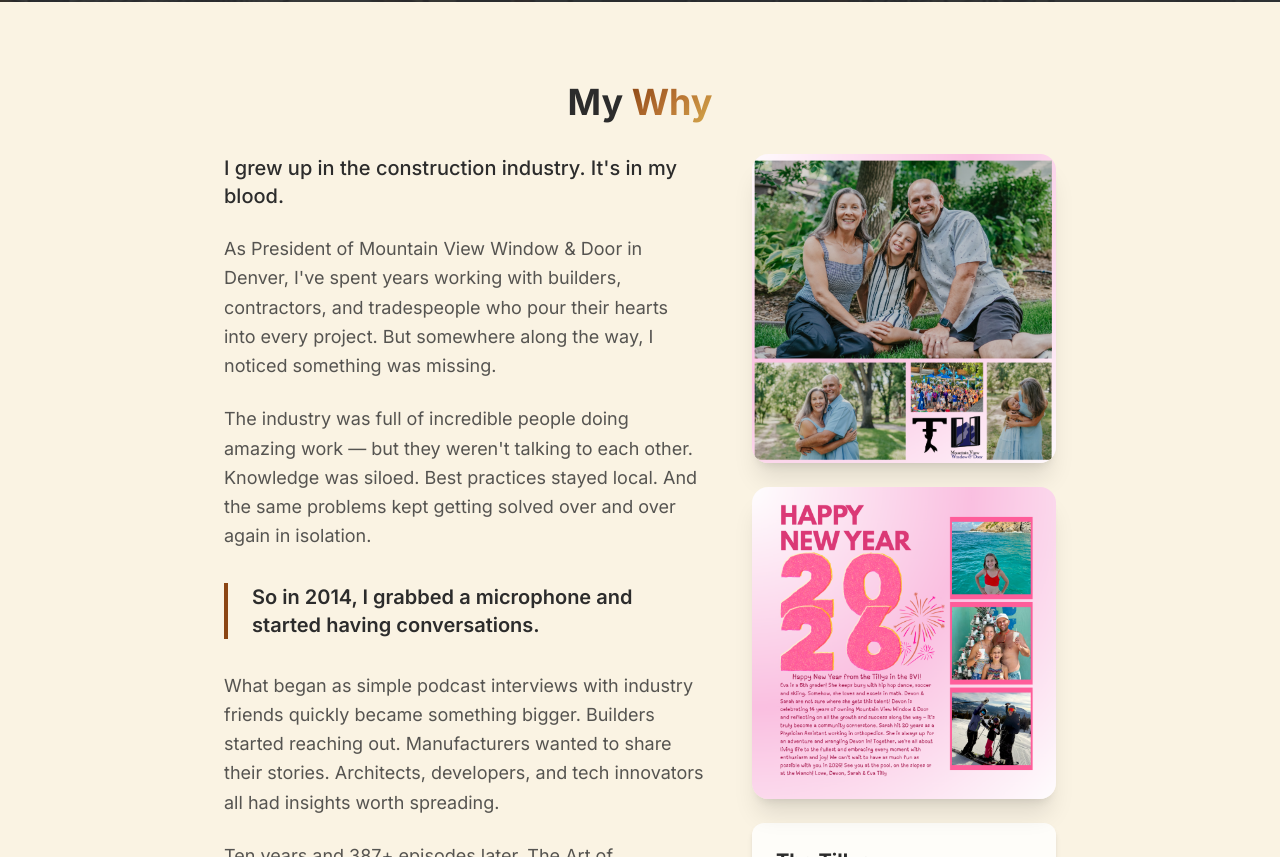
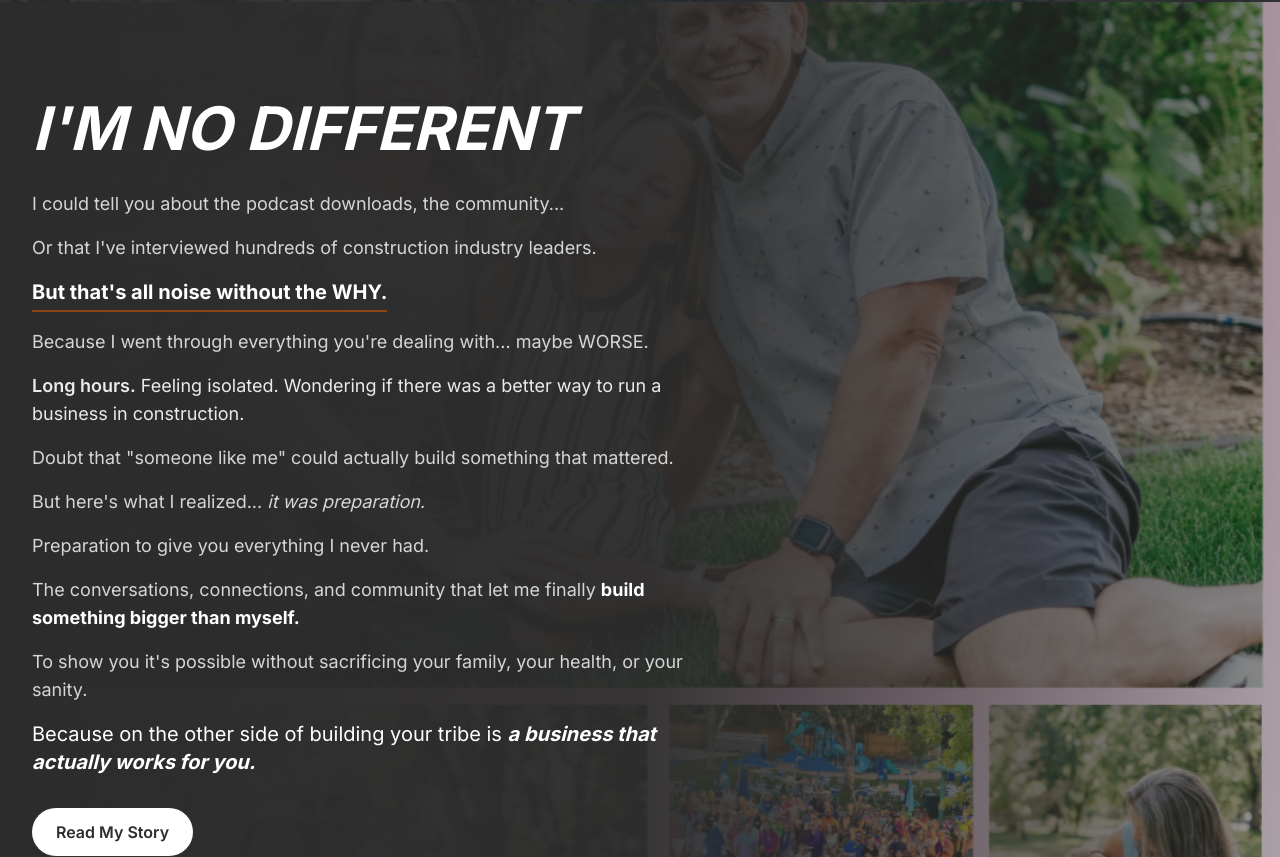
Before and after one commit to HummingAgent/aoc-website, a Next.js app: page /about in a window 1280 px wide. Shown: the part 963-1820 px from the top of the page. Built offline with nearby package versions, Linux system fonts and the light colour scheme; a web font is replaced by a local one.

Commit message:
feat: Add Dan Martell style 'I'M NO DIFFERENT' section
- Dark background with family image overlay
- Dramatic narrative text on left
- 'Read My Story' CTA button
- More emotional, personal storytelling

```diff
--- a/src/app/about/page.tsx
+++ b/src/app/about/page.tsx
@@ -212,18 +212,87 @@ export default function AboutPage() {
         </div>
       </section>
 
-      {/* My Story Section - Narrative Style */}
-      <section className="py-20 bg-sand-light">
+      {/* I'M NO DIFFERENT Section - Dan Martell Style */}
+      <section className="relative py-24 overflow-hidden">
+        {/* Dark background with family image */}
+        <div className="absolute inset-0">
+          <Image
+            src="/images/devon-family.png"
+            alt="The Tilly Family"
+            fill
+            className="object-cover object-right"
+          />
+          <div className="absolute inset-0 bg-gradient-to-r from-charcoal via-charcoal/95 to-charcoal/40" />
+        </div>
+
+        <div className="relative mx-auto max-w-7xl px-4 sm:px-6 lg:px-8">
+          <motion.div
+            initial={{ opacity: 0, x: -30 }}
+            whileInView={{ opacity: 1, x: 0 }}
+            transition={{ duration: 0.6 }}
+            viewport={{ once: true }}
+            className="max-w-2xl"
+          >
+            <h2 className="text-4xl md:text-5xl lg:text-6xl font-bold text-white font-playfair italic mb-8">
+              I'M NO DIFFERENT
+            </h2>
+
+            <div className="space-y-4 text-white/80 text-lg">
+              <p>I could tell you about the podcast downloads, the community...</p>
+              <p>Or that I've interviewed hundreds of construction industry leaders.</p>
+
+              <p className="text-white font-bold text-xl border-b-2 border-rust inline-block pb-1">
+                But that's all noise without the WHY.
+              </p>
+
+              <p>Because I went through everything you're dealing with... maybe WORSE.</p>
+
+              <p className="text-white/90">
+                <span className="font-semibold">Long hours.</span> Feeling isolated. Wondering if there was a better way to run a business in construction.
+              </p>
+
+              <p>Doubt that "someone like me" could actually build something that mattered.</p>
+
+              <p>But here's what I realized... <span className="italic">it was preparation.</span></p>
+
+              <p>Preparation to give you everything I never had.</p>
+
+              <p>
+                The conversations, connections, and community that let me finally{" "}
+                <span className="text-white font-bold">build something bigger than myself.</span>
+              </p>
+
+              <p>
+                To show you it's possible without sacrificing your family, your health, or your sanity.
+              </p>
+
+              <p className="text-white text-xl">
+                Because on the other side of building your tribe is{" "}
+                <span className="font-bold italic">a business that actually works for you.</span>
+              </p>
+            </div>
+
+            <Link
+              href="#my-story"
+              className="inline-flex items-center gap-2 bg-white text-charcoal px-6 py-3 rounded-full font-semibold hover:bg-rust hover:text-white transition-colors mt-8"
+            >
+              Read My Story
+            </Link>
+          </motion.div>
+        </div>
+      </section>
+
+      {/* My Story Details */}
+      <section id="my-story" className="py-20 bg-sand-light">
         <div className="mx-auto max-w-4xl px-4 sm:px-6 lg:px-8">
           <motion.div
             initial={{ opacity: 0, y: 20 }}
             whileInView={{ opacity: 1, y: 0 }}
             transition={{ duration: 0.6 }}
             viewport={{ once: true }}
-            className="prose prose-lg max-w-none"
           >
-            <h2 className="text-3xl md:text-4xl font-bold text-charcoal font-playfair mb-8 text-center">
-              My <span className="text-gradient">Why</span>
+            <h2 className="text-3xl md:text-4xl font-bold text-charcoal font-playfair mb-8">
+              The Full <span className="text-gradient">Story</span>
             </h2>
 
             <div className="grid lg:grid-cols-5 gap-12 items-start">
```
